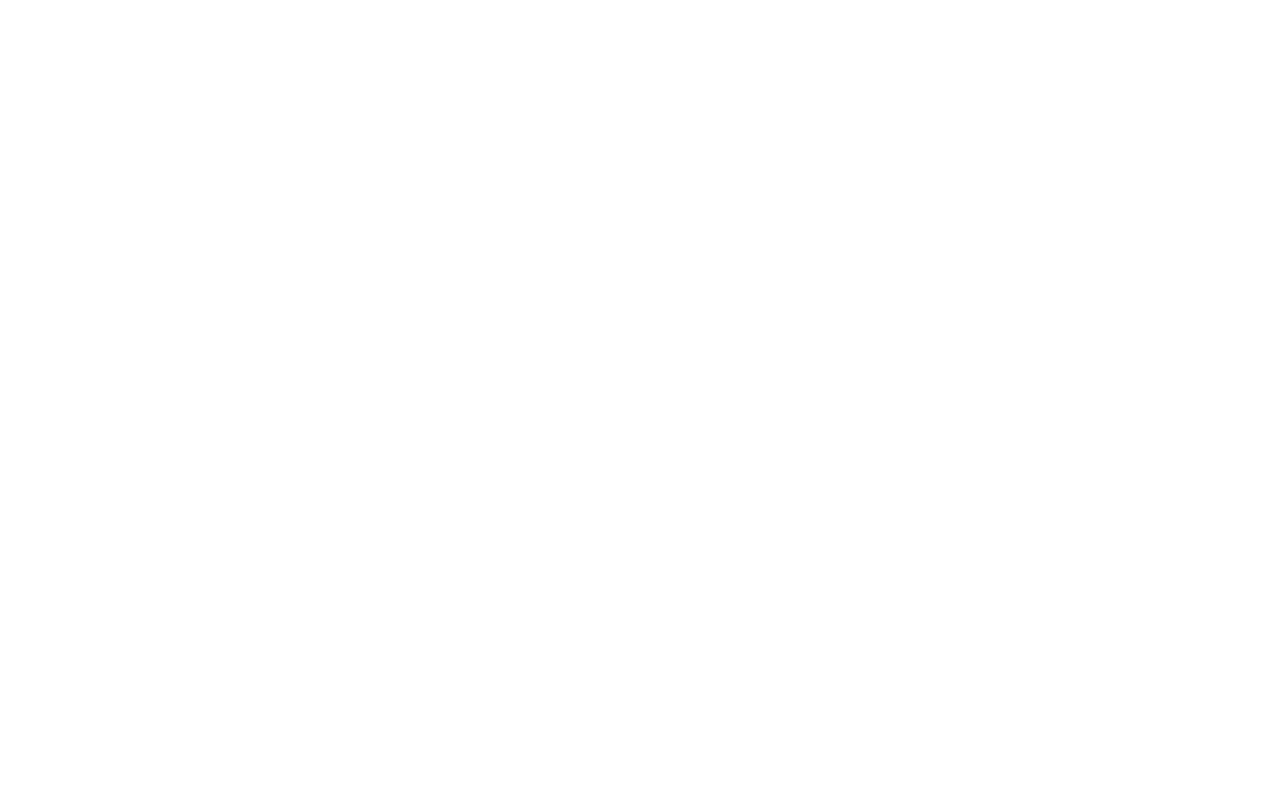
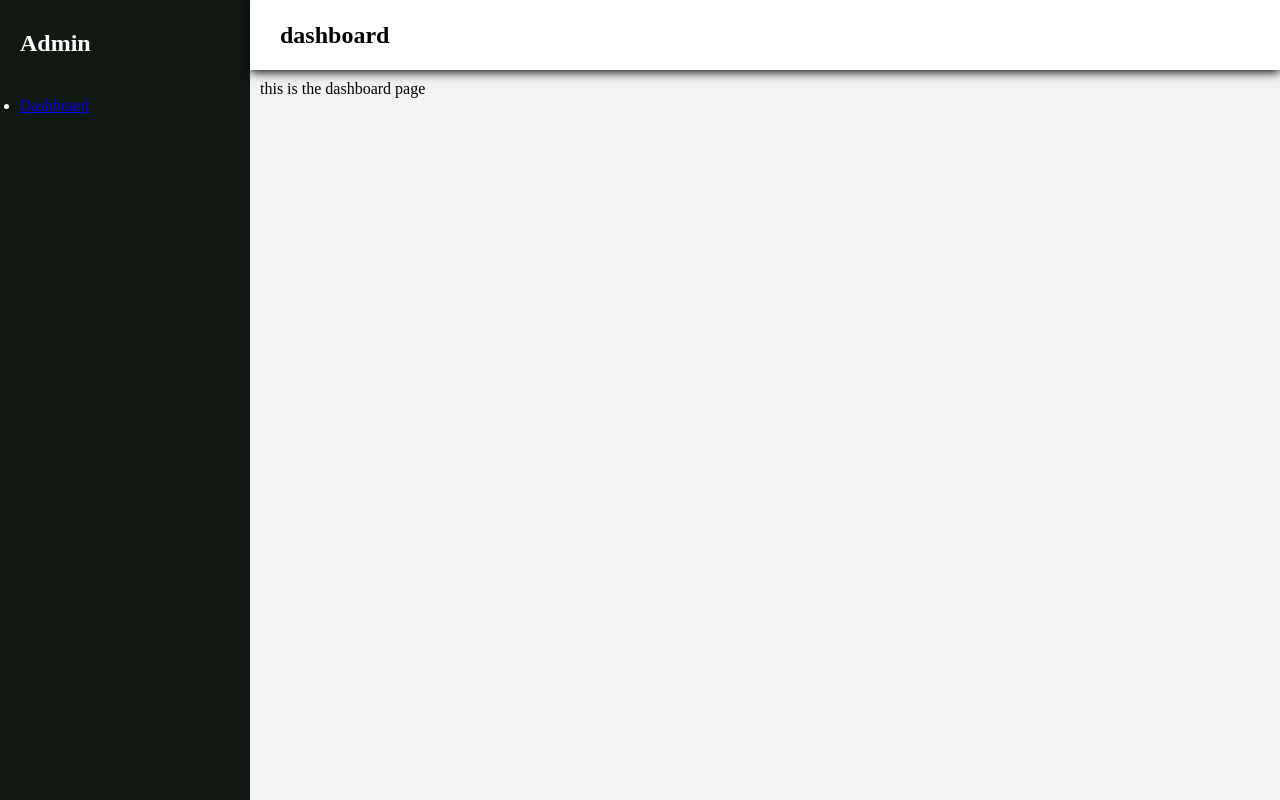
Before and after one commit to hay46/daynamic-portfolio, a React (Vite) app in the folder client/: page /admin in a window 1280 px wide. Before the commit this address had no page. Built offline with nearby package versions, Linux system fonts and the light colour scheme.

Commit message:
the dashboard layout page

```diff
--- a/client/src/App.jsx
+++ b/client/src/App.jsx
@@ -7,11 +7,13 @@
 import Contact from './pages/publicPage/contactPage/Contact';
 import login from './pages/publicPage/loginPage/Login'
 import Login from './pages/publicPage/loginPage/Login';
-
+import DashbordLayout from './components/Layouts/dashboardLayout/DashbordLayout.jsx';
+import Dashboard from './pages/adminPage/dashboardPage/Dashboard.jsx'
 const App = () => {
   return (
     <BrowserRouter>
       <Routes>
+        {/* public layout */}
         <Route element={<PublicLayout />}>
           <Route path="/" element={<Home />} />
           <Route path="/about" element={<About />} />
@@ -20,6 +22,10 @@
           <Route path="/contact" element={<Contact />} />
            <Route path="/login" element={<Login />} />
         </Route>
+        {/* admin routes */}
+         <Route path="/admin" element={<DashbordLayout />}>
+         <Route index element={<Dashboard/>}/>
+         </Route>
       </Routes>
     </BrowserRouter>
   );
--- a/client/src/components/Layouts/dashboardLayout/DashbordLayout.jsx
+++ b/client/src/components/Layouts/dashboardLayout/DashbordLayout.jsx
@@ -1,12 +1,20 @@
 import React from 'react'
-import {outlet} from 'react-router-dom'
-import sidebare from '../../admin/dashbord/sidbar/Sidebar'
-import Topbar from '../../admin/dashbord/topbar/Topbar'
-import style from './DashbordLayout.module.css'
+import { Outlet } from 'react-router-dom'
+import Sidebare from '../../admin/dashbord/sidbar/Sidebar.jsx'
+import Topbar from '../../admin/dashbord/topbar/Topbar.jsx'
+import styles from './DashbordLayout.module.css'
 const DashbordLayout = () => {
   return (
-    <div>DashbordLayout</div>
-  )
-}
+ <div  className={styles.dashboard}>
+    <Sidebare/>
+    <div className={styles.content}>
+    <Topbar/>
+      <main className={styles.main}>
+            <Outlet />
+          </main>
+   </div>
+ </div>
+  );
+};
 
 export default DashbordLayout
--- a/client/src/components/Layouts/dashboardLayout/DashbordLayout.module.css
+++ b/client/src/components/Layouts/dashboardLayout/DashbordLayout.module.css
@@ -0,0 +1,17 @@
+.dashboard{
+display: flex;
+min-height: 100dvh;
+}
+.content{
+     flex:1;
+    background: #f3f3f3;
+}
+.main{
+    padding: 10px;
+
+}
+@media (max-width: 760px){
+    .dashboard{
+        flex-direction: column;
+    }
+}
--- a/client/src/components/admin/dashbord/sidbar/Sidebar.jsx
+++ b/client/src/components/admin/dashbord/sidbar/Sidebar.jsx
@@ -1,8 +1,15 @@
-//import React from 'react'
-import './Sidebar.module.css'
+//import React from 'react
+import styles from './Sidebar.module.css'
+import { Link } from 'react-router-dom'
+
 const Sidebar = () => {
   return (
-    <div>Sidebar</div>
+    <div className ={styles.sidebar}>
+<h2 className={styles.logo}>Admin</h2>
+    <ul>
+      <li><Link to="/admin">Dashboard</Link></li>
+    </ul>
+    </div>
   )
 }
 
--- a/client/src/components/admin/dashbord/sidbar/Sidebar.module.css
+++ b/client/src/components/admin/dashbord/sidbar/Sidebar.module.css
@@ -0,0 +1,10 @@
+.sidebar{
+    width: 250px;
+    min-height: 100vh;
+    background: #111811;
+    color: white;
+    padding: 30px 20px;
+}
+.logo {
+    margin-bottom: 40px;
+}
--- a/client/src/components/admin/dashbord/topbar/Topbar.jsx
+++ b/client/src/components/admin/dashbord/topbar/Topbar.jsx
@@ -1,9 +1,11 @@
 //import React from 'react'
-import './Topbar.module.css'
+import styles from'./Topbar.module.css';
 const Topbar = () => {
   return (
-    <div>Topbar</div>
+    <div className={styles.topbar}>
+     <h2>dashboard</h2>
+      </div>
   )
 }
 
-export default Topbar
+export default Topbar;
--- a/client/src/components/admin/dashbord/topbar/Topbar.module.css
+++ b/client/src/components/admin/dashbord/topbar/Topbar.module.css
@@ -0,0 +1,9 @@
+.topbar{
+   width: 100%;
+   height: 70px;
+   background: white;
+   display: flex;
+   align-items: center;
+   padding: 0 30px;
+   box-shadow: 0 2px 10px rgba(0, 0, 0, 1);
+}
--- a/client/src/pages/adminPage/dashboardPage/Dashboard.jsx
+++ b/client/src/pages/adminPage/dashboardPage/Dashboard.jsx
@@ -1,8 +1,10 @@
 import React from 'react'
-import './Dashboard.module.css'
+import styles from './Dashboard.module.css'
 const Dashboard = () => {
   return (
-    <div>thiss the dashboard page</div>
+    <div className={styles.dashboard}>this is  the dashboard page
+
+    </div>
   )
 }
 
--- /dev/null
+++ b/client/src/service/api.js
@@ -0,0 +1,5 @@
+import axios from 'axios';
+
+const api = axios.create({
+    fetchURL: "http://localhost:"
+})
```
